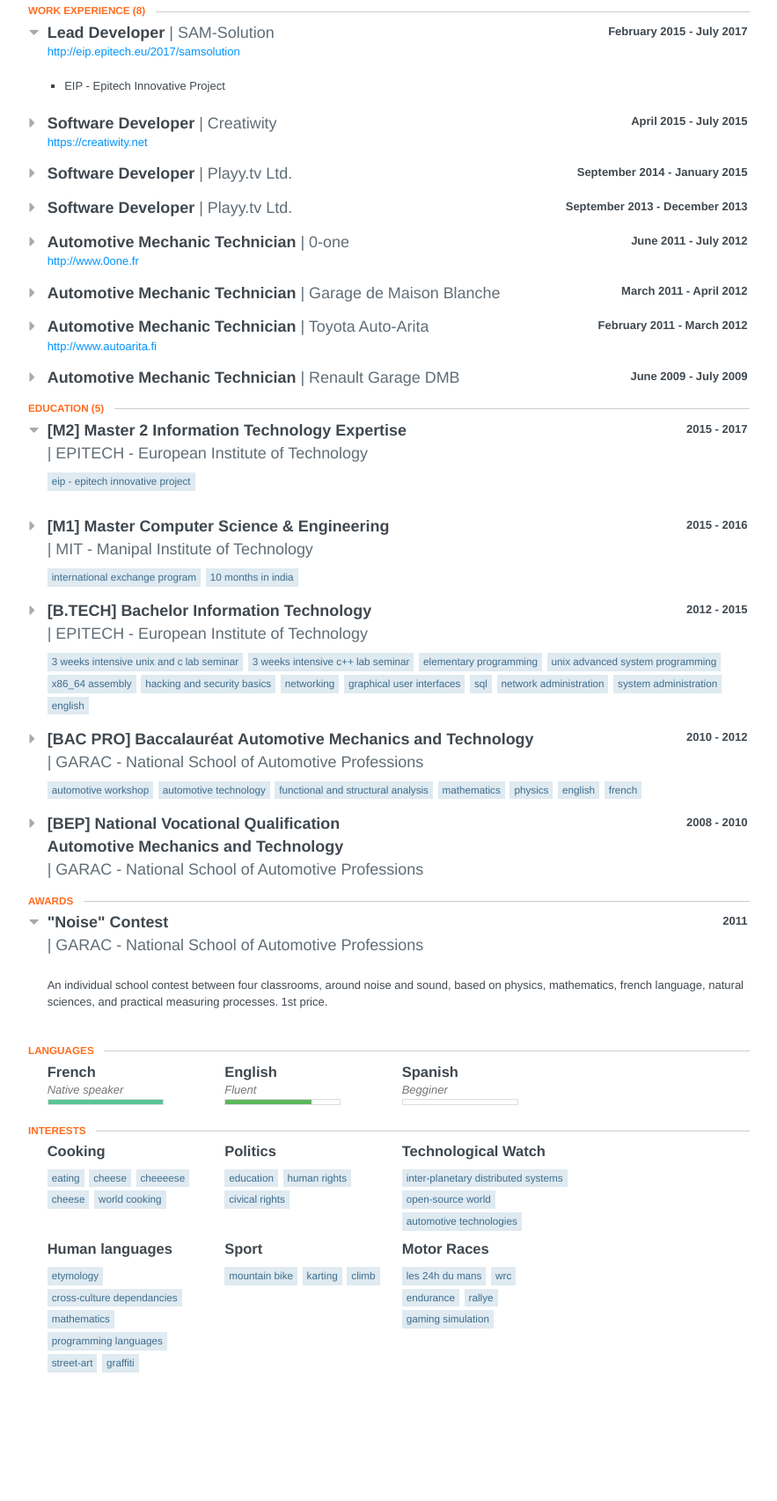
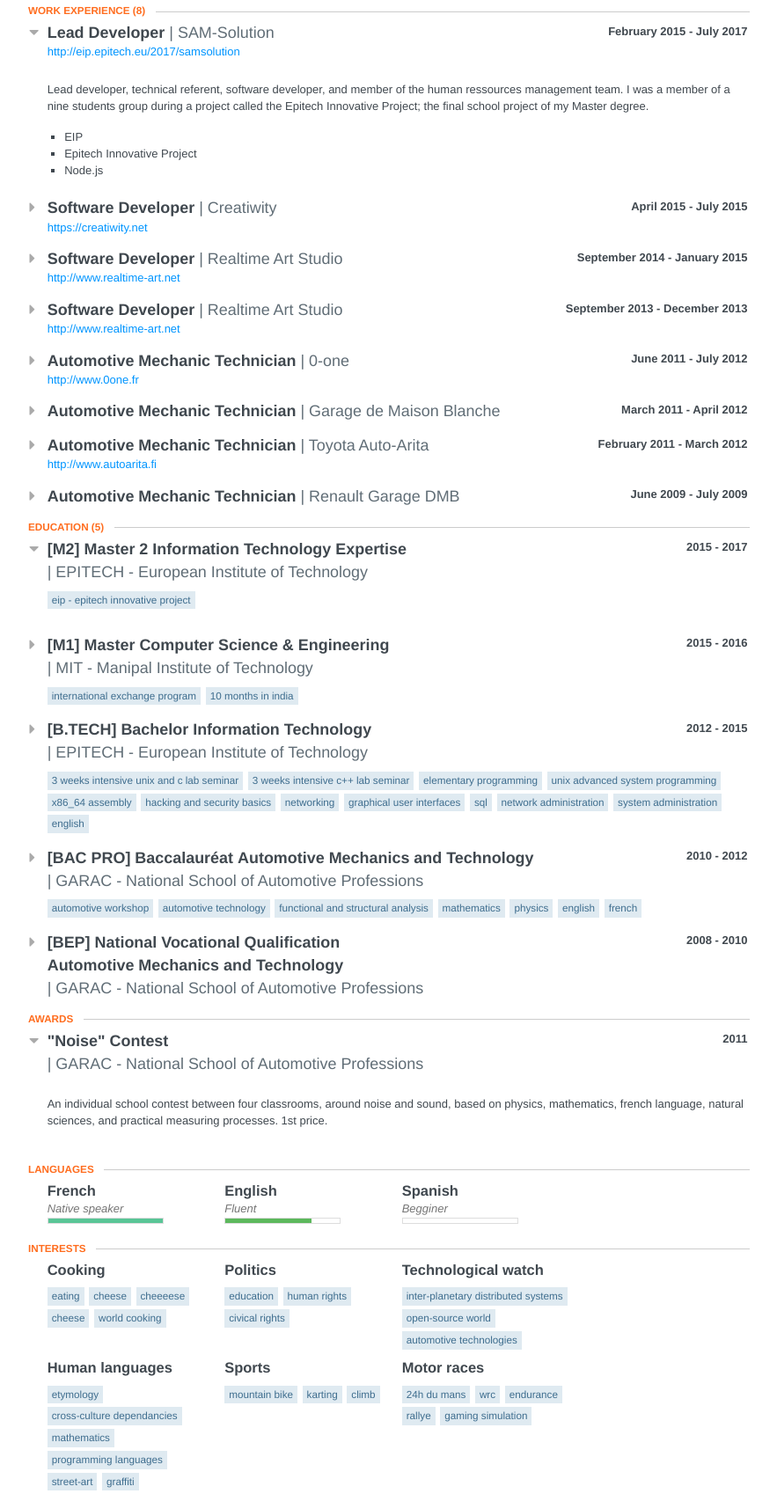
Before and after one commit to Grenadingue/Grenadingue.github.io, a plain HTML site: page index.html in a window 1280 px wide. Shown: the part 700-2406 px from the top of the page at 88% size, without its empty margins (198-1081 px from the left). Before the commit the page ends 2314 px from the top, so only its background shows below. Drawn offline with Linux system fonts and the light colour scheme.

Commit message:
Re-generate web version

```diff
--- a/index.html
+++ b/index.html
@@ -698,7 +698,7 @@
 					<div id="contact">
 						<div class="email">
               <span class="fa fa-envelope-o"></span>
-							<a href="/cdn-cgi/l/email-protection#f2919a9387849b9cdc9c9b919db2959f939b9edc919d9f"><span class="__cf_email__" data-cfemail="a6c5cec7d3d0cfc888c8cfc5c9e6c1cbc7cfca88c5c9cb">[email&#160;protected]</span><script data-cfhash='f9e31' type="text/javascript">/* <![CDATA[ */!function(t,e,r,n,c,a,p){try{t=document.currentScript||function(){for(t=document.getElementsByTagName('script'),e=t.length;e--;)if(t[e].getAttribute('data-cfhash'))return t[e]}();if(t&&(c=t.previousSibling)){p=t.parentNode;if(a=c.getAttribute('data-cfemail')){for(e='',r='0x'+a.substr(0,2)|0,n=2;a.length-n;n+=2)e+='%'+('0'+('0x'+a.substr(n,2)^r).toString(16)).slice(-2);p.replaceChild(document.createTextNode(decodeURIComponent(e)),c)}p.removeChild(t)}}catch(u){}}()/* ]]> */</script></a>
+							<a href="/cdn-cgi/l/email-protection#ff9c979e8a899691d191969c90bf98929e9693d19c9092"><span class="__cf_email__" data-cfemail="1b78737a6e6d727535757278745b7c767a727735787476">[email&#160;protected]</span><script data-cfhash='f9e31' type="text/javascript">/* <![CDATA[ */!function(t,e,r,n,c,a,p){try{t=document.currentScript||function(){for(t=document.getElementsByTagName('script'),e=t.length;e--;)if(t[e].getAttribute('data-cfhash'))return t[e]}();if(t&&(c=t.previousSibling)){p=t.parentNode;if(a=c.getAttribute('data-cfemail')){for(e='',r='0x'+a.substr(0,2)|0,n=2;a.length-n;n+=2)e+='%'+('0'+('0x'+a.substr(n,2)^r).toString(16)).slice(-2);p.replaceChild(document.createTextNode(decodeURIComponent(e)),c)}p.removeChild(t)}}catch(u){}}()/* ]]> */</script></a>
 						</div>
 					</div>
 
@@ -732,7 +732,7 @@
 
 					<section class="section main-summary">
 						<section>
-							<div><p>Young man from Paris suburb. I love human technologies, from fire to internet, passing through the invention of wheel, metals manufacture, engines, electricty, computing machines, cars, planes, spacecrafts... I would love to dedicate a part of my life to contribute, to construct and improve our technology. Everyday Archlinux user, I am a Linux lover, and I try to share and improve as I can the open-source ressources we have at our disposal. Let's now talk a bit about a dream. When I was young I would have loved to be an aircraft or a racing car pilot, but it was not possible; that's why I still have this taste for this machines and thrills and spills. So now I let you imagine what looks like all this passions and stuffs mixed together... Merry mess.</p></div>
+							<div><p>Young man from Paris suburb. I love human technologies, from fire to internet, passing through the invention of wheel, metals manufacture, engines, electricty, computing machines, cars, planes, spacecrafts... I would love to dedicate a part of my life to contribute, to construct and improve our technology. Everyday Archlinux user, I am a Linux lover, and I try to share and improve as I can the open-source ressources we have at our disposal. Let's now talk a bit about an old dream. When I was young I would have loved to be an aircraft or a racing car pilot, but it was not possible; working on them was a way to get closer of it; that's why I still have this taste for this machines and thrills and spills. So now I let you imagine what looks like all this passions and stuffs mixed together... Merry mess.</p></div>
 						</section>
 					</section>
 
@@ -867,8 +867,13 @@
 
 
 								<div class="item display" style="opacity:1">
+									<div class="summary">
+										<p><p>Lead developer, technical referent, software developer, and member of the human ressources management team. I was a member of a nine students group during a project called the Epitech Innovative Project; the final school project of my Master degree.</p></p>
+									</div>
 									<ul class="highlights">
-											<li>EIP - Epitech Innovative Project</li>
+											<li>EIP</li>
+											<li>Epitech Innovative Project</li>
+											<li>Node.js</li>
 									</ul>
 							</div>
 								<header>
@@ -897,6 +902,13 @@
 
 
 								<div class="item display none" style="opacity:0">
+									<ul class="highlights">
+											<li>iOS</li>
+											<li>Swift</li>
+											<li>Objective-C</li>
+											<li>C</li>
+											<li>C++</li>
+									</ul>
 							</div>
 								<header>
 									<span class="space-left">
@@ -906,7 +918,7 @@
 										Software Developer
 									</div>
 									<div class="company">
-										Playy.tv Ltd.
+										Realtime Art Studio
 									</div>
 									<div class="date">
 										<span class="startDate">
@@ -918,6 +930,9 @@
 									</div>
 								</header>
 
+                                <span class="website">
+                                    <a href="http://www.realtime-art.net">http://www.realtime-art.net</a>
+                                </span>
 
 
 								<div class="item display none" style="opacity:0">
@@ -930,7 +945,7 @@
 										Software Developer
 									</div>
 									<div class="company">
-										Playy.tv Ltd.
+										Realtime Art Studio
 									</div>
 									<div class="date">
 										<span class="startDate">
@@ -942,6 +957,9 @@
 									</div>
 								</header>
 
+                                <span class="website">
+                                    <a href="http://www.realtime-art.net">http://www.realtime-art.net</a>
+                                </span>
 
 
 								<div class="item display none" style="opacity:0">
@@ -1342,7 +1360,7 @@
 							</div>
 							<div class="item">
 									<h3 class="name">
-										Technological Watch
+										Technological watch
 									</h3>
 									<ul class="keywords">
 											<li>Inter-planetary distributed systems</li>
@@ -1365,7 +1383,7 @@
 							</div>
 							<div class="item">
 									<h3 class="name">
-										Sport
+										Sports
 									</h3>
 									<ul class="keywords">
 											<li>Mountain bike</li>
@@ -1375,10 +1393,10 @@
 							</div>
 							<div class="item">
 									<h3 class="name">
-										Motor Races
+										Motor races
 									</h3>
 									<ul class="keywords">
-											<li>Les 24h du Mans</li>
+											<li>24h du Mans</li>
 											<li>WRC</li>
 											<li>Endurance</li>
 											<li>Rallye</li>
```
